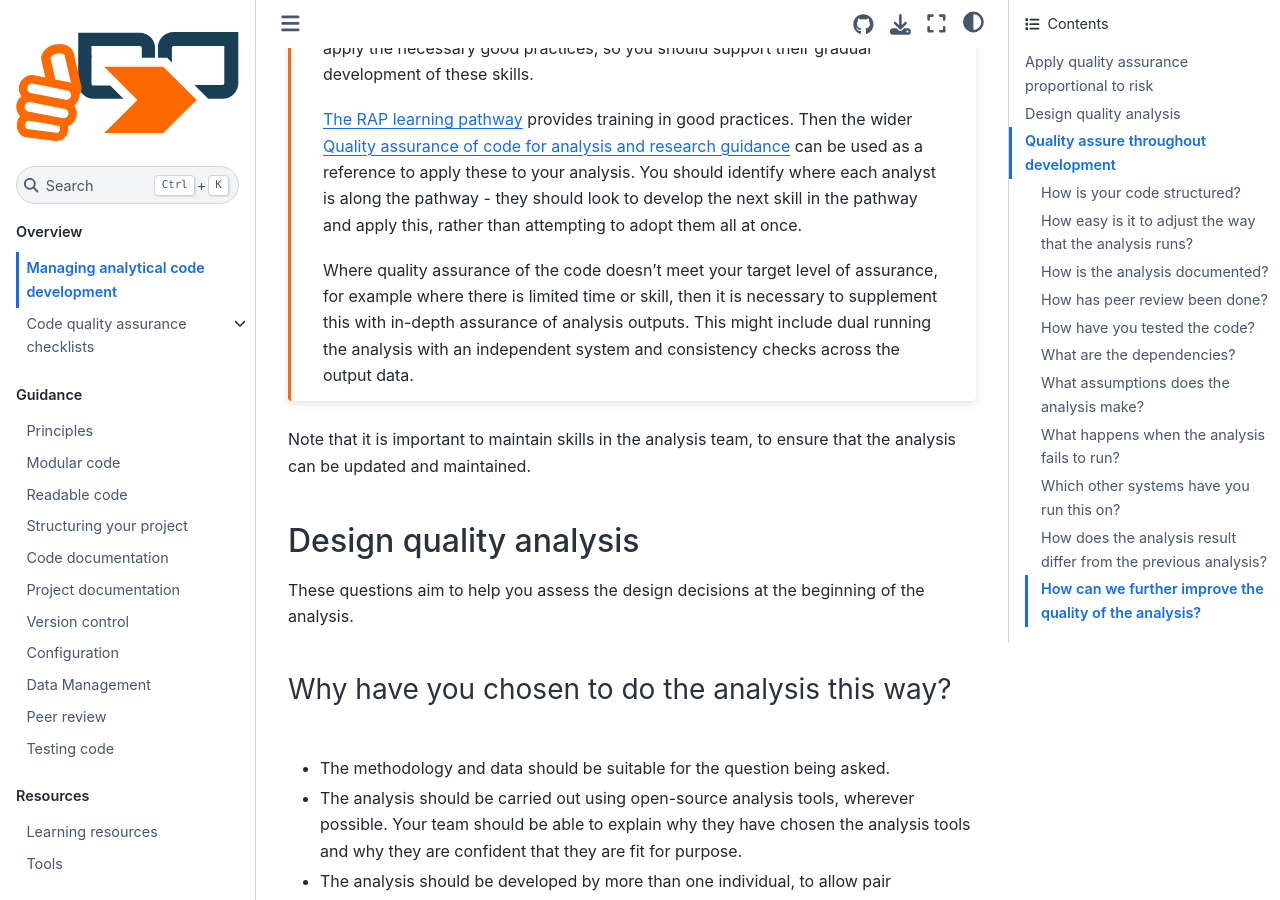
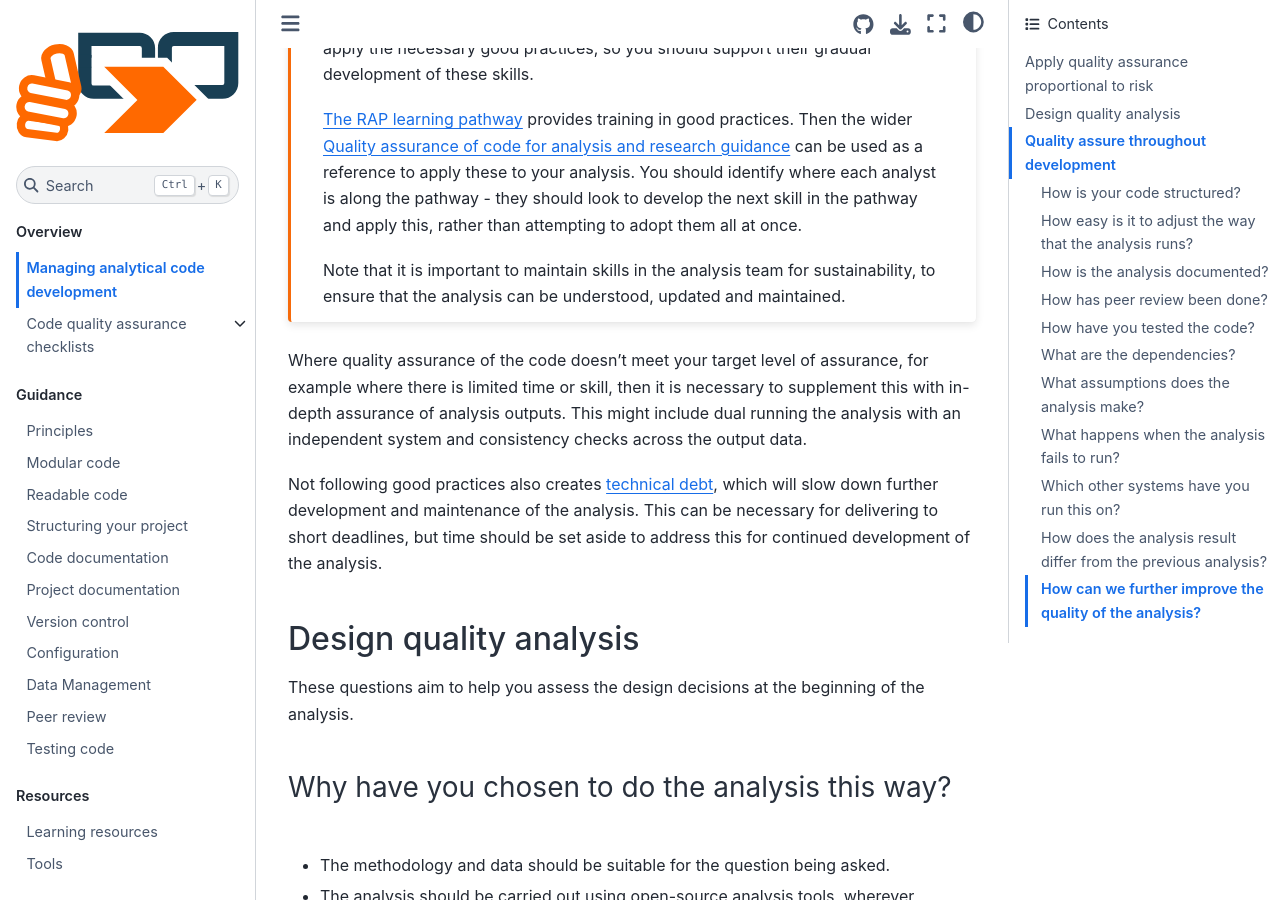
Before and after one commit to best-practice-and-impact/qa-of-code-guidance, a Jupyter Book: the page built from book/managers_guide.md, in a window 1280 px wide and 900 px high, scrolled down 1200 px. Built offline with Jupyter Book 1.0.4 settings and Sphinx 7.4.7 and the Sphinx Book theme 1.1.4, drawn with Linux system fonts in a browser that asks for light colours.

Commit message:
Added paragraph on technical debt

````diff
--- a/book/managers_guide.md
+++ b/book/managers_guide.md
@@ -23,11 +23,12 @@ While quality assurance must be applied relative to the risk and complexity of t
 
 [The RAP learning pathway](https://learninghub.ons.gov.uk/course/view.php?name=intro_to_RAP) provides training in good practices. Then the wider [Quality assurance of code for analysis and research guidance](https://best-practice-and-impact.github.io/qa-of-code-guidance/intro.html) can be used as a reference to apply these to your analysis. You should identify where each analyst is along the pathway - they should look to develop the next skill in the pathway and apply this, rather than attempting to adopt them all at once.
 
-Where quality assurance of the code doesn't meet your target level of assurance, for example where there is limited time or skill, then it is necessary to supplement this with  in-depth assurance of analysis outputs. This might include dual running the analysis with an independent system and consistency checks across the output data.
+Note that it is important to maintain skills in the analysis team for sustainability, to ensure that the analysis can be understood, updated and maintained.
 ```
 
-Note that it is important to maintain skills in the analysis team, to ensure that the analysis can be updated and maintained.
+Where quality assurance of the code doesn't meet your target level of assurance, for example where there is limited time or skill, then it is necessary to supplement this with in-depth assurance of analysis outputs. This might include dual running the analysis with an independent system and consistency checks across the output data.
 
+Not following good practices also creates [technical debt](https://en.wikipedia.org/wiki/Technical_debt), which will slow down further development and maintenance of the analysis. This can be necessary for delivering to short deadlines, but time should be set aside to address this for continued development of the analysis.
 
 ## Design quality analysis
 
````
